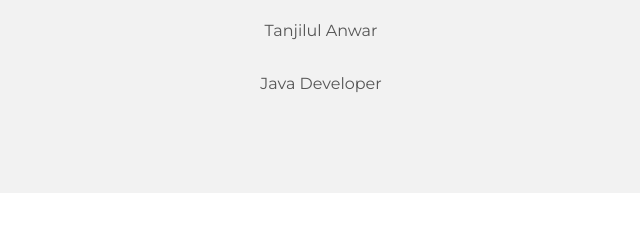
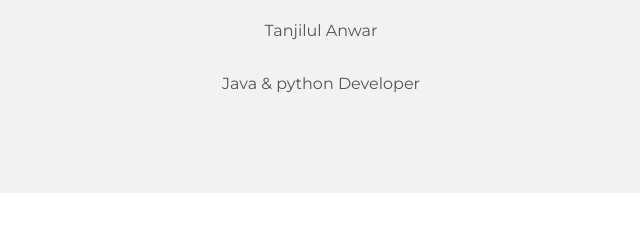
Before and after one commit to TanjilulAnwar/page, a plain HTML site: page index.html in a window 1280 px wide. Shown: the part 543-783 px from the top of the page, 319-959 px from the left. Drawn offline with nearby package versions, Linux system fonts and the light colour scheme.

Commit message:
Update index.html
2nd commit

```diff
--- a/index.html
+++ b/index.html
@@ -60,7 +60,7 @@
 					<img src="assets/img/user.png" alt="Tanjilul">
 					<h1>Hi, I am Tanjilul!</h1>
 					<p>Tanjilul Anwar</p>
-					<p>Java Developer</p>
+					<p>Java & python Developer</p>
 
 				</div><!-- /col-lg-8 -->
 			</div><!-- /row -->
```
